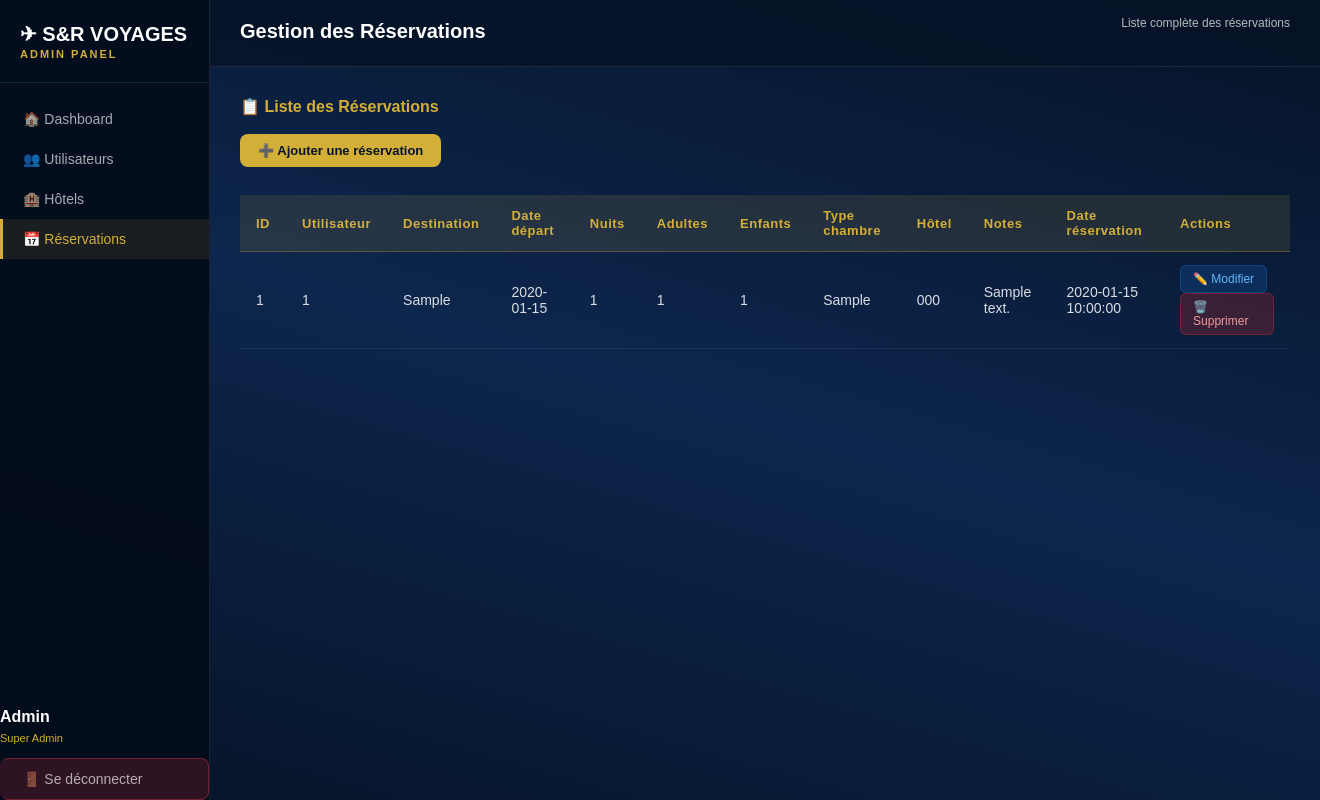
After one commit to rana12345678910/R-S-Agence-Voyage, a PHP site: page /admin/reservations.php in a window 1320 px wide. The commit adds this page. Run offline with PHP 8.4, Linux system fonts and the light colour scheme; tables that the repository leaves empty hold one stand-in row (values such as "Sample post").

Commit message:
gestion reservations

```diff
--- a/admin/add_user.php
+++ b/admin/add_user.php
@@ -16,7 +16,7 @@
       <a href="dashboard_admin.php">🏠 Dashboard</a>
         <a href="users.php"  class="active">👥 Utilisateurs</a>
         <a href="hotel.php">      🏨 Hôtels</a>
-        <a href="#reservations">📅 Réservations</a>
+        <a href="reservations.php">📅 Réservations</a>
     </nav>
     <div class="sidebar-bottom">
         <p>Admin</p><span>Super Admin</span>
--- a/admin/dashboard_admin.php
+++ b/admin/dashboard_admin.php
@@ -18,7 +18,7 @@
       <a href="dashboard_admin.php" class="active">🏠 Dashboard</a>
         <a href="users.php"  >👥 Utilisateurs</a>
         <a href="hotel.php">      🏨 Hôtels</a>
-        <a href="#reservations">📅 Réservations</a>
+        <a href="reservations.php">📅 Réservations</a>
     </nav>
     <div class="sidebar-bottom">
         <p>Admin</p><span>Super Admin</span>
--- a/admin/edit_user.php
+++ b/admin/edit_user.php
@@ -16,7 +16,7 @@
       <a href="dashboard_admin.php">🏠 Dashboard</a>
         <a href="users.php"  class="active">👥 Utilisateurs</a>
         <a href="hotel.php">      🏨 Hôtels</a>
-        <a href="#reservations">📅 Réservations</a>
+        <a href="reservations.php">📅 Réservations</a>
     </nav>
     <div class="sidebar-bottom">
         <p>Admin</p><span>Super Admin</span>
--- /dev/null
+++ b/admin/reservations.php
@@ -0,0 +1,177 @@
+<?php
+include("../includes/db_connect.php"); // connexion à ta base
+?>
+<!DOCTYPE html>
+<html lang="fr">
+<head>
+<meta charset="UTF-8">
+<link rel="stylesheet" href="../assets/css/style3.css">
+<title>Gestion des Réservations</title>
+<style>
+/* TABLE */
+table {
+    width: 100%;
+    border-collapse: collapse;
+    font-size: 14px;
+    margin-top: 10px;
+}
+thead tr {
+    background: rgba(212, 175, 55, 0.12);
+    border-bottom: 1px solid rgba(212, 175, 55, 0.3);
+}
+th {
+    padding: 13px 16px;
+    text-align: left;
+    color: #d4af37;
+    font-size: 13px;
+    font-weight: 600;
+    letter-spacing: 0.5px;
+}
+td {
+    padding: 13px 16px;
+    border-bottom: 1px solid rgba(255,255,255,0.06);
+    color: rgba(255,255,255,0.85);
+    font-size: 14px;
+}
+tbody tr:hover {
+    background: rgba(255,255,255,0.04);
+}
+
+/* BUTTONS */
+.btn-add {
+    display: inline-block;
+    margin-bottom: 18px;
+    padding: 9px 18px;
+    background: #d4af37;
+    color: #061327;
+    border-radius: 8px;
+    text-decoration: none;
+    font-size: 13px;
+    font-weight: 700;
+    transition: 0.2s;
+}
+.btn-add:hover { opacity: 0.85; }
+
+.btn-edit {
+    display: inline-block;
+    padding: 6px 12px;
+    background: rgba(21, 101, 192, 0.25);
+    color: #64b5f6;
+    border: 1px solid rgba(21, 101, 192, 0.4);
+    border-radius: 6px;
+    text-decoration: none;
+    font-size: 12px;
+    margin-right: 6px;
+    transition: 0.2s;
+}
+.btn-edit:hover { background: rgba(21, 101, 192, 0.45); }
+
+.btn-delete {
+    display: inline-block;
+    padding: 6px 12px;
+    background: rgba(198, 40, 40, 0.25);
+    color: #ef9a9a;
+    border: 1px solid rgba(198, 40, 40, 0.4);
+    border-radius: 6px;
+    text-decoration: none;
+    font-size: 12px;
+    transition: 0.2s;
+}
+.btn-delete:hover { background: rgba(198, 40, 40, 0.45); }
+
+/* TITRES */
+.topbar h2 {
+    color: white;
+    margin-bottom: 4px;
+}
+.topbar p {
+    color: rgba(255,255,255,0.7);
+    margin-bottom: 20px;
+}
+.content h3 {
+    margin-bottom: 18px;
+    font-size: 16px;
+    color: #d4af37;
+}
+</style>
+</head>
+<body>
+
+<!-- SIDEBAR -->
+<aside class="sidebar">
+  <div class="sidebar-logo">✈ S&R VOYAGES<span>ADMIN PANEL</span></div>
+  <nav>
+    <a href="dashboard_admin.php">🏠 Dashboard</a>
+    <a href="users.php">👥 Utilisateurs</a>
+    <a href="hotel.php">🏨 Hôtels</a>
+    <a href="reservations.php" class="active">📅 Réservations</a>
+  </nav>
+  <div class="sidebar-bottom">
+    <p>Admin</p><span>Super Admin</span>
+    <a href="../login.php" class="btn-logout">🚪 Se déconnecter</a>
+  </div>
+</aside>
+
+<!-- MAIN -->
+<div class="main">
+  <div class="topbar">
+    <h2>Gestion des Réservations</h2>
+    <p>Liste complète des réservations</p>
+  </div>
+
+  <div class="content">
+    <h3>📋 Liste des Réservations</h3>
+    <a href="add_reservation.php" class="btn-add">➕ Ajouter une réservation</a>
+
+    <table>
+      <thead>
+        <tr>
+          <th>ID</th>
+          <th>Utilisateur</th>
+          <th>Destination</th>
+          <th>Date départ</th>
+          <th>Nuits</th>
+          <th>Adultes</th>
+          <th>Enfants</th>
+          <th>Type chambre</th>
+          <th>Hôtel</th>
+          <th>Notes</th>
+          <th>Date réservation</th>
+          <th>Actions</th>
+        </tr>
+      </thead>
+      <tbody>
+      <?php
+      $result = $conn->query("SELECT * FROM reservations");
+      if ($result && $result->num_rows > 0) {
+        while ($row = $result->fetch_assoc()) {
+          echo "<tr>";
+          echo "<td>" . (int)$row['id'] . "</td>";
+          echo "<td>" . htmlspecialchars($row['user_id']) . "</td>";
+          echo "<td>" . htmlspecialchars($row['destination']) . "</td>";
+          echo "<td>" . htmlspecialchars($row['date_depart']) . "</td>";
+          echo "<td>" . (int)$row['nb_nuits'] . "</td>";
+          echo "<td>" . (int)$row['adultes'] . "</td>";
+          echo "<td>" . (int)$row['enfants'] . "</td>";
+          echo "<td>" . htmlspecialchars($row['type_chambre']) . "</td>";
+          echo "<td>" . htmlspecialchars($row['hotel']) . "</td>";
+          echo "<td>" . htmlspecialchars($row['notes']) . "</td>";
+          echo "<td>" . htmlspecialchars($row['date_reservation']) . "</td>";
+          echo "<td>
+                  <a href='modifier_reservation.php?id=" . (int)$row['id'] . "' class='btn-edit'>✏️ Modifier</a>
+                  <a href='supprimer_reservation.php?id=" . (int)$row['id'] . "' class='btn-delete'
+                     onclick=\"return confirm('Confirmer la suppression ?')\">🗑️ Supprimer</a>
+                </td>";
+          echo "</tr>";
+        }
+      } else {
+        echo "<tr><td colspan='12'>Aucune réservation enregistrée pour l'instant.</td></tr>";
+      }
+      ?>
+      </tbody>
+    </table>
+  </div>
+</div>
+
+</body>
+</html>
```
Also changed, not shown: admin/add_hotel.php (deleted, +0 -192 lines), admin/hotel.php (+13 -28 lines), admin/modifier_reservation.php (added, +138 -0 lines), admin/supprimer_reservation.php (added, +16 -0 lines), admin/supprimer_user.php (+69 -8 lines), admin/users.php (+24 -1 lines).
